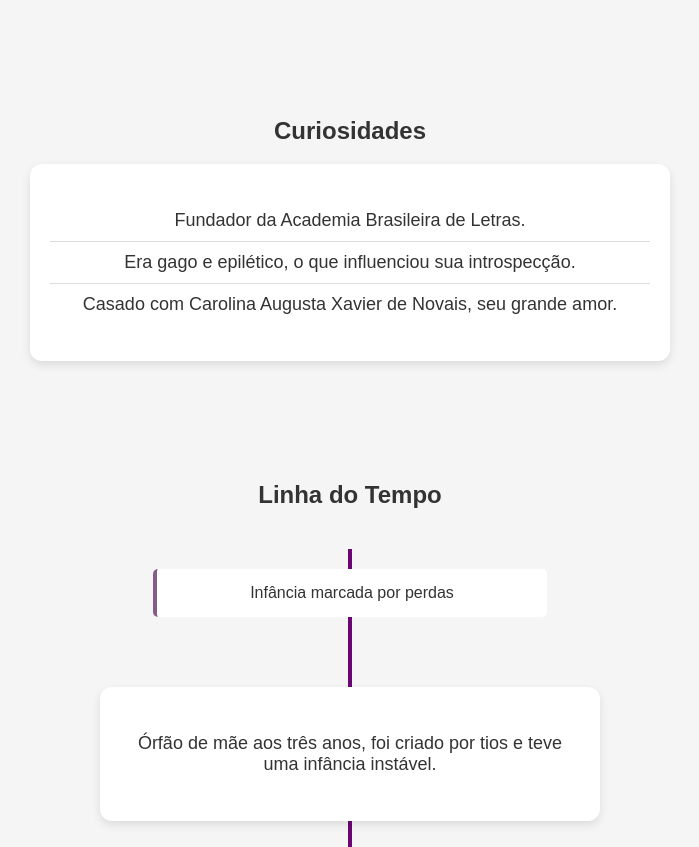
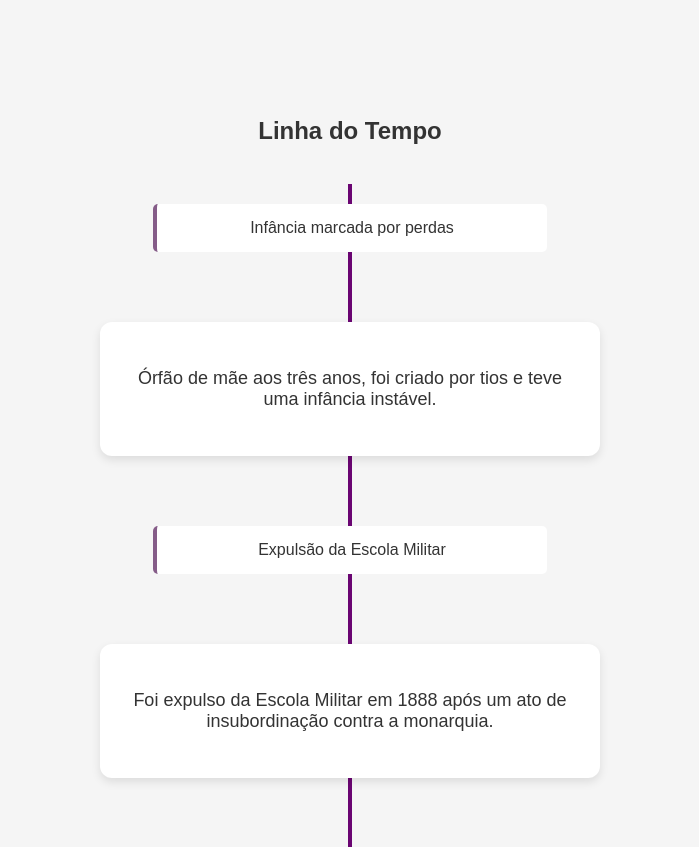
Before and after one commit to httpsweesk/euclides, a plain HTML site: page index.html in a window 1280 px wide. Shown: the part 1712-2559 px from the top of the page, without its empty margins (290-989 px from the left). Drawn offline with Linux system fonts and the light colour scheme.

Commit message:
Atualizar o index.html

```diff
--- a/index.html
+++ b/index.html
@@ -87,18 +87,6 @@
 
 
 
-    <section id="curiosidades" class="section">
-        <h2>Curiosidades</h2>
-        <div class="curiosidades-box">
-            <ul>
-                <li>Fundador da Academia Brasileira de Letras.</li>
-                <li>Era gago e epilético, o que influenciou sua introspecção.</li>
-                <li>Casado com Carolina Augusta Xavier de Novais, seu grande amor.</li>
-            </ul>
-        </div>
-    </section>
-
-
 
     <!-- LINHA DO TEMPO -->
     <section id="timeline" class="section">
```
